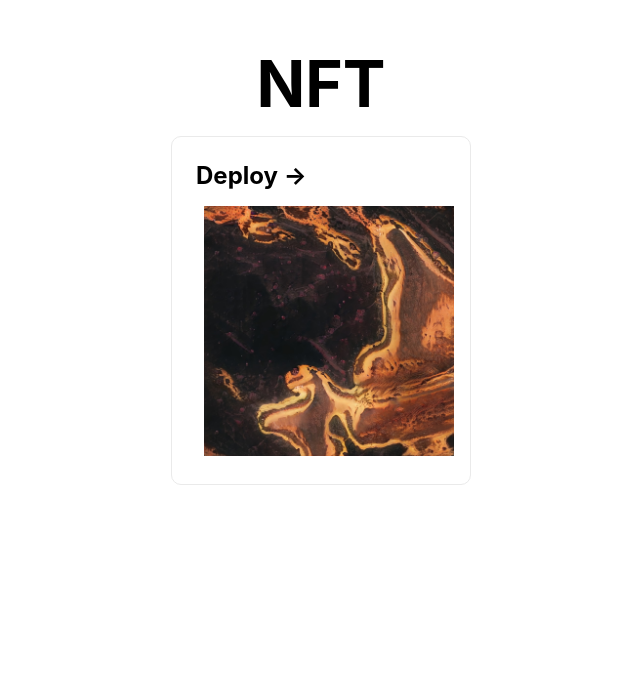
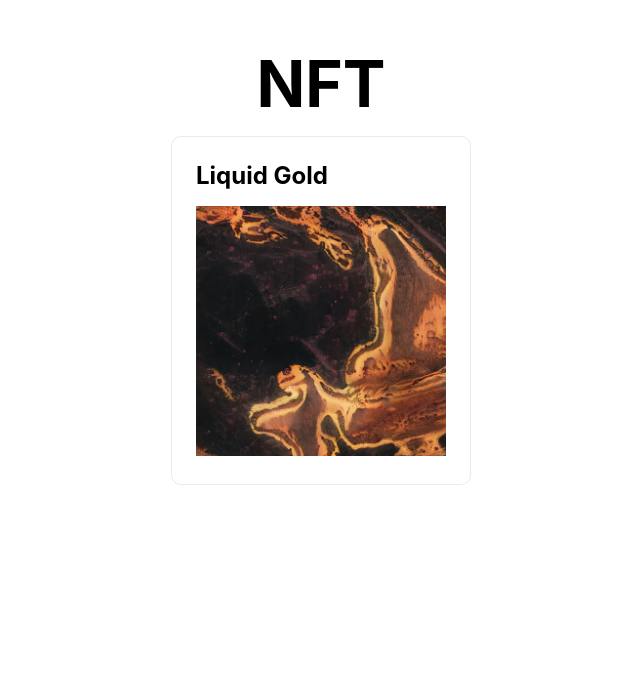
Before and after one commit to Zulu-Solarity/Arweave-Website-1, a Next.js app: page / in a window 1280 px wide. Shown: the part 126-800 px from the top of the page, without its empty margins (319-959 px from the left). Built offline with nearby package versions, Linux system fonts and the light colour scheme.

Commit message:
Update index.js

```diff
--- a/pages/index.js
+++ b/pages/index.js
@@ -18,13 +18,11 @@ export default function Home() {
 
         <div className={styles.grid}>
           <a
-            href="https://vercel.com/new?utm_source=create-next-app&utm_medium=default-template&utm_campaign=create-next-app"
+            href="https://linktr.ee/Solarity_Zulu"
             className={styles.card}
           >
-            <h2>Deploy &rarr;</h2>
-            <span className={styles.logo}>
+            <h2>Liquid Gold</h2>
             <Image src="/LiquidGold.jpeg" alt="Vercel Logo" width={2048} height={2048} />
-          </span>
           </a>
         </div>
       </main>
@@ -32,7 +30,7 @@ export default function Home() {
       <footer className={styles.footer}>
 
         <h11 className={styles.title}>
-          Created by <a href="https://nextjs.org">Solarity</a>
+          Created by <a href="https://linktr.ee/Solarity_Zulu">Solarity</a>
           </h11>
 
       </footer>
```
